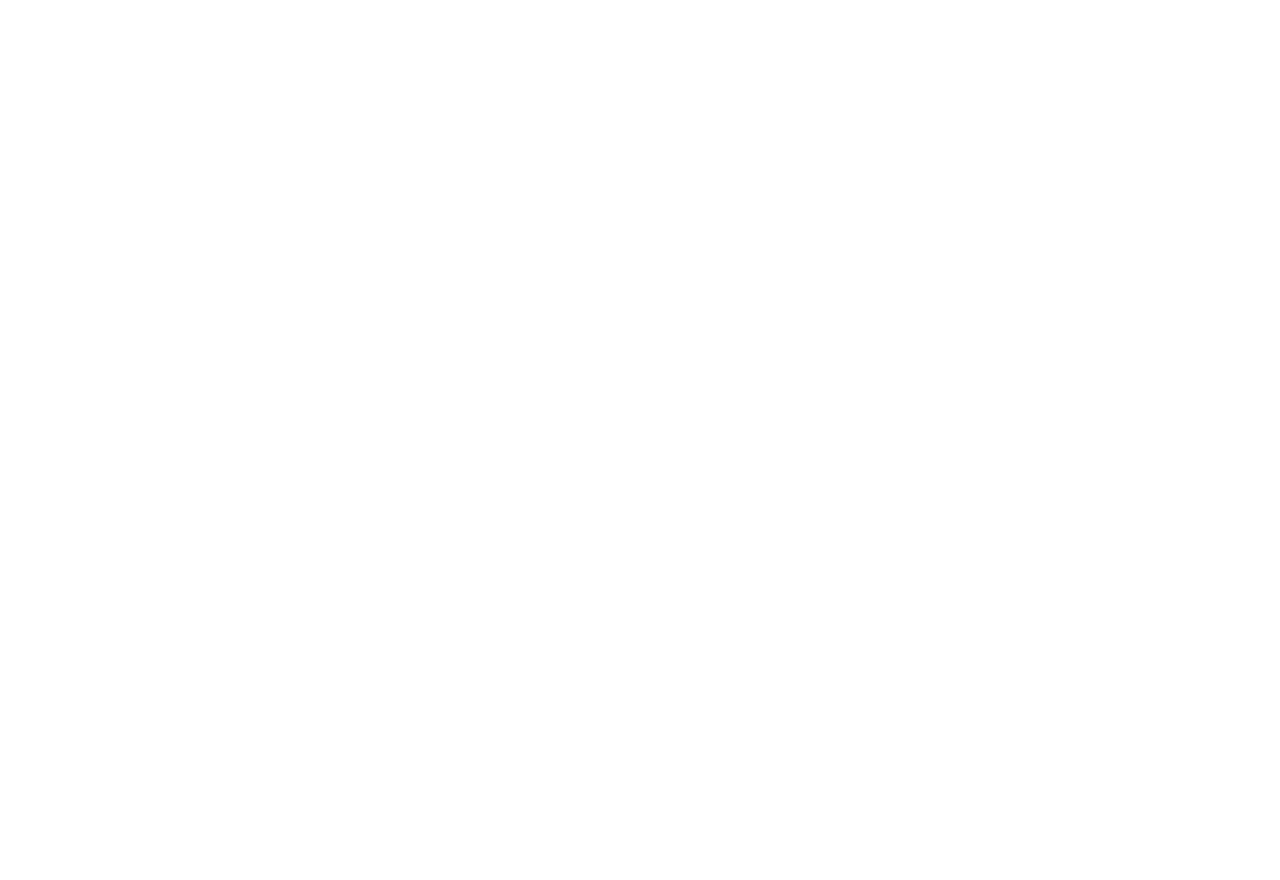
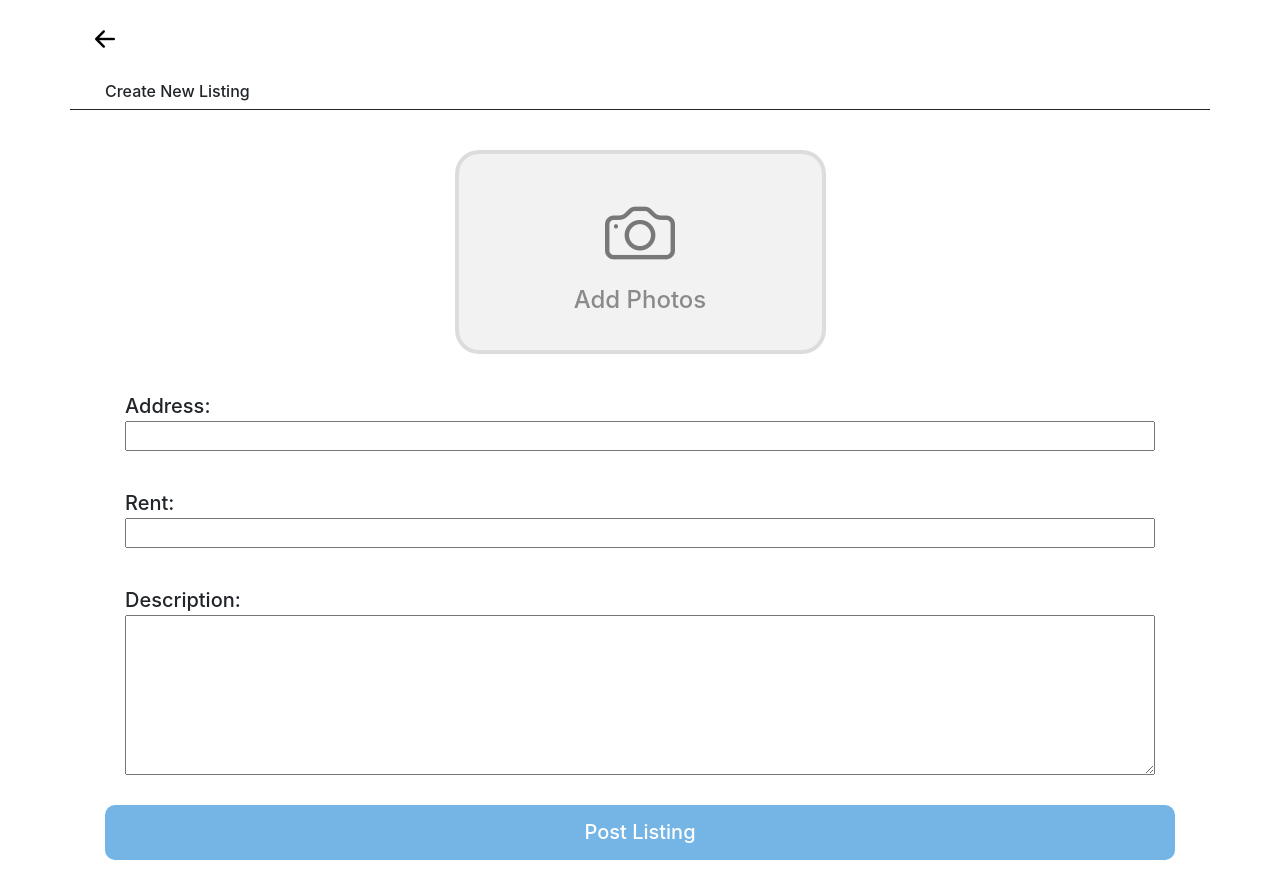
Before and after one commit to saahilchadha1/BearLodge, a Django app: page /listings/create in a window 1280 px wide. Before the commit the page is empty. Before the commit the page ends 800 px from the top, so only its background shows below. Run offline with Django 3.2, Linux system fonts and the light colour scheme; some libraries are stand-ins or nearby versions.

Commit message:
create listing page

```diff
--- a/draw/templates/draw/listings_create.html
+++ b/draw/templates/draw/listings_create.html
@@ -4,17 +4,86 @@
 <html>
 <head>
     <meta http-equiv="Content-Type" content="text/html; charset=utf-8">
-    <title>Create Listings</title>
+    <meta name="viewport" content="width=device-width, initial-scale=1">
+
+    <title>Create Listing</title>
 
     <link rel="stylesheet" type="text/css" href="{% static 'draw/vendor/bootstrap/css/bootstrap.min.css' %}">
+    <link rel="stylesheet" href="https://cdn.jsdelivr.net/npm/bootstrap-icons@1.5.0/font/bootstrap-icons.css">
+
     <script type="text/javascript" src="{% static 'draw/vendor/jquery/jquery-3.3.1.min.js' %}"></script>
     <script type="text/javascript" src="{% static 'draw/vendor/paper/paper-full.min.js' %}"></script>
+    <script src="https://kit.fontawesome.com/084cdff28b.js" crossorigin="anonymous"></script>
 
     <style type="text/css">
+
+        #add-photo-box {
+            display: flex;
+            flex-direction: row;
+            justify-content: center;
+            width: 371px;
+            height: 204px;
+
+            background: #F2F2F2;
+            border: 4px solid rgba(163, 163, 163, 0.28);
+            box-sizing: border-box;
+            border-radius: 24px;
+        }
     </style>
 
 </head>
 <body>
+    <div class="container mt-3 mb-3" >
+        <ul class="nav nav-pills justify-content-left" style="margin: 0;">
+            <li class="nav-item">
+                <a class="nav-link " aria-current="page" href="#" style="padding: 0;">
+                    <h1><i class="bi-arrow-left-short" style="color: black"></i></h1>
+                </a>
+            </li>
+        </ul>
+        <div class="row justify-content-left" style="padding-left: 20px; border-bottom: 1.5px solid; margin-bottom: 30px; padding-top: 10px;">
+            <div class="col-9" >
+                <h6>Create New Listing</h6>
+            </div>
+        </div>
+        <div class="row justify-content-center" style="margin-bottom: 30px; padding-top: 10px;">
+            <div id="add-photo-box">
+                <div style="display: flex; flex-direction: column; justify-content: center;">
+                    <div style="display: flex; flex-direction: row; justify-content: center;"><i class="bi-camera" style="color: black; opacity: 50%; font-size: 70px;"></i></div>
+                    <h4 style="opacity: 50%;">Add Photos</h4>
+                </div>
+            </div>
+        </div>
+        <form>
+            <div class="row justify-content-left" style="margin-bottom: -15px; padding-top: 10px; padding-left: 55px;">
+                <h5>Address:</h5>
+            </div>
+            <div class="row justify-content-left" style="margin-bottom: 30px; padding-top: 10px; padding-left: 55px; padding-right: 55px;">
+                <input style="width: 100%;">
+            </div>
+            <div class="row justify-content-left" style="margin-bottom: -15px; padding-top: 10px; padding-left: 55px;">
+                <h5>Rent:</h5>
+            </div>
+            <div class="row justify-content-left" style="margin-bottom: 30px; padding-top: 10px; padding-left: 55px; padding-right: 55px;">
+                <input style="width: 100%;">
+            </div>
+            <div class="row justify-content-left" style="margin-bottom: -15px; padding-top: 10px; padding-left: 55px;">
+                <h5>Description:</h5>
+            </div>
+            <div class="row justify-content-left" style="margin-bottom: 30px; padding-top: 10px; padding-left: 55px; padding-right: 55px;">
+                <textarea style="width: 100%; height: 20vh;"></textarea>
+            </div>
+        </form>
+
+
+        <div class="nav-item " style="background-color: #74B5E5; margin: 20px; border-radius: 10px;">
+            <a aria-current="page" href="/listings/create" style="padding: 0;">
+                <h5 style="color: white; text-align: center; line-height: 55px;">Post Listing</h5>
+            </a>
+        </div>
+
+
+    </div>
 </body>
 
 </html>
```
